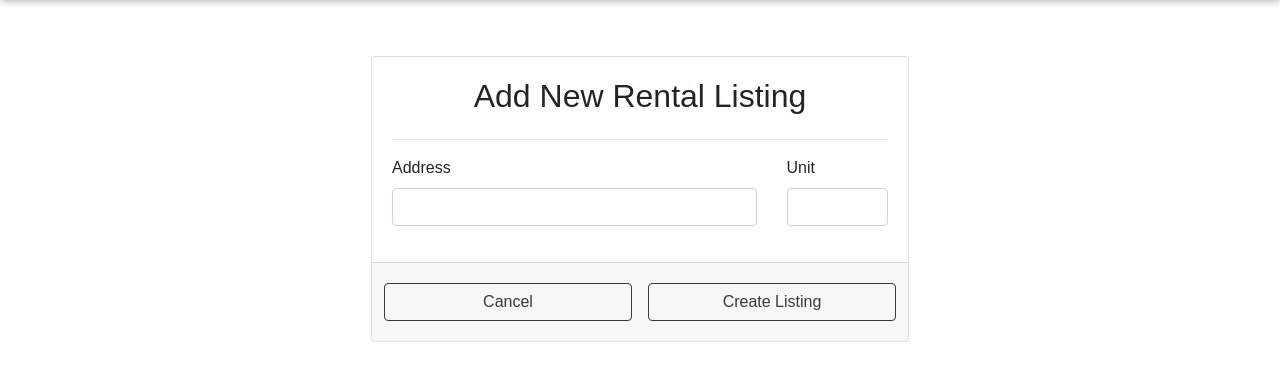
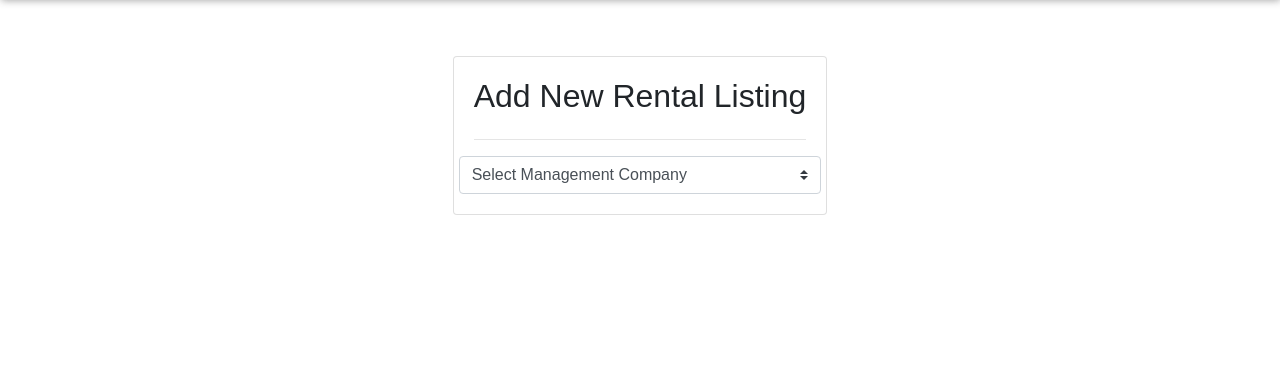
Before and after one commit to yondav/yup-leasing, a Node project: template views/new-listing.handlebars in a window 1280 px wide. Shown: the part 75-456 px from the top of the page. Run offline with Node 20 templates, Linux system fonts and the light colour scheme; the template is opened without the code that fills it, so the values that code supplies are empty; some libraries are stand-ins or nearby versions; some web fonts are replaced.

Commit message:
have to start the input form with management. Starting from there, commented out previous front end js for now

```diff
--- a/controllers/api/building-routes.js
+++ b/controllers/api/building-routes.js
@@ -55,6 +55,7 @@ router.post('/', async (req, res) => {
     res.status(200).json(buildingData);
   } catch (err) {
     res.status(400).json(err);
+    console.log(err);
   }
 });
 
--- a/public/css/style.css
+++ b/public/css/style.css
@@ -54,6 +54,10 @@ main {
   text-align: center;
 }
 
-.submit-btn:hover {
+.create-btn:hover {
   background-color: var(--yup-pink);
 }
+
+.hide {
+  display: none !important;
+}
--- a/views/layouts/main.handlebars
+++ b/views/layouts/main.handlebars
@@ -5,6 +5,7 @@
     <meta http-equiv="X-UA-Compatible" content="IE=edge" />
     <meta name="viewport" content="width=device-width, initial-scale=1.0" />
     <title>Yup! Leasing Database</title>
+    <link rel="stylesheet" href="https://use.fontawesome.com/releases/v5.8.1/css/all.css" integrity="sha384-50oBUHEmvpQ+1lW4y57PTFmhCaXp0ML5d60M1M7uH2+nqUivzIebhndOJK28anvf" crossorigin="anonymous"/>
     <link rel="stylesheet" href="https://stackpath.bootstrapcdn.com/bootstrap/4.3.1/css/bootstrap.min.css" />
     <link rel="stylesheet" href="/css/style.css" />
   </head>
--- a/views/new-listing.handlebars
+++ b/views/new-listing.handlebars
@@ -9,21 +9,36 @@
         </div>
         <hr>
         <form>
-          <div class="row d-flex justify-content-center">
-            <div class="form-group col-9">
+          <div class="row d-flex justify-content-center select-mgmt-row">
+            <select class="custom-select mgmt-dropdown">
+              <option selected="">Select Management Company</option>
+              {{#each mgmt as |mgmt|}}
+              <option value={{ mgmt.id }}>{{mgmt.management_name}}</option>
+              {{/each}}
+              <option>Add New Management Company</option>
+            </select>
+          </div>
+          <div class="row d-flex justify-content-center add-mgmt-row hide">
+          <hr>
+            <div class="form-group col">
+              <label for="Management Company Name">Management Company Name</label>
+              <input type="text" class="form-control" id="mgmt" placeholder="">
+            </div>
+          </div>
+
+            {{!-- <div class="form-group col-9">
               <label for="Address">Address</label>
               <input type="text" class="form-control" id="address" placeholder="">
             </div>
             <div class="form-group col-3">
               <label for="Unit">Unit</label>
               <input type="text" class="form-control" id="unit" placeholder="">
-            </div>
-          </div>
+            </div> --}}
         </form>
       </div>
-      <div class="card-footer d-flex justify-content-center">
+      {{!-- <div class="card-footer d-flex justify-content-center">
         <button type="button" class="btn btn-outline-dark col-6 m-2">Cancel</button>
-        <button type="button" class="btn btn-outline-dark col-6 m-2 create-btn">Create Listing</button>
+        <button type="button" class="btn btn-outline-dark col-6 m-2 create-btn">Create Listing</button> --}}
       </div>
     </div>
   </div>
```
Also changed, not shown: controllers/home-routes.js (+7 -1 lines), public/js/app.js.
